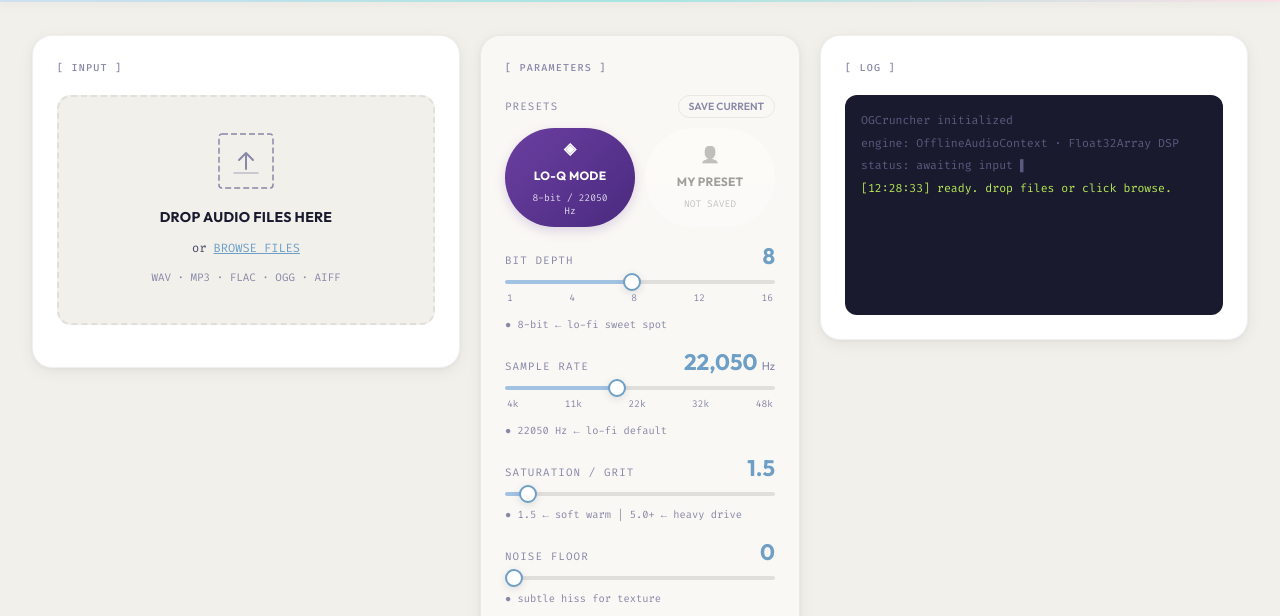
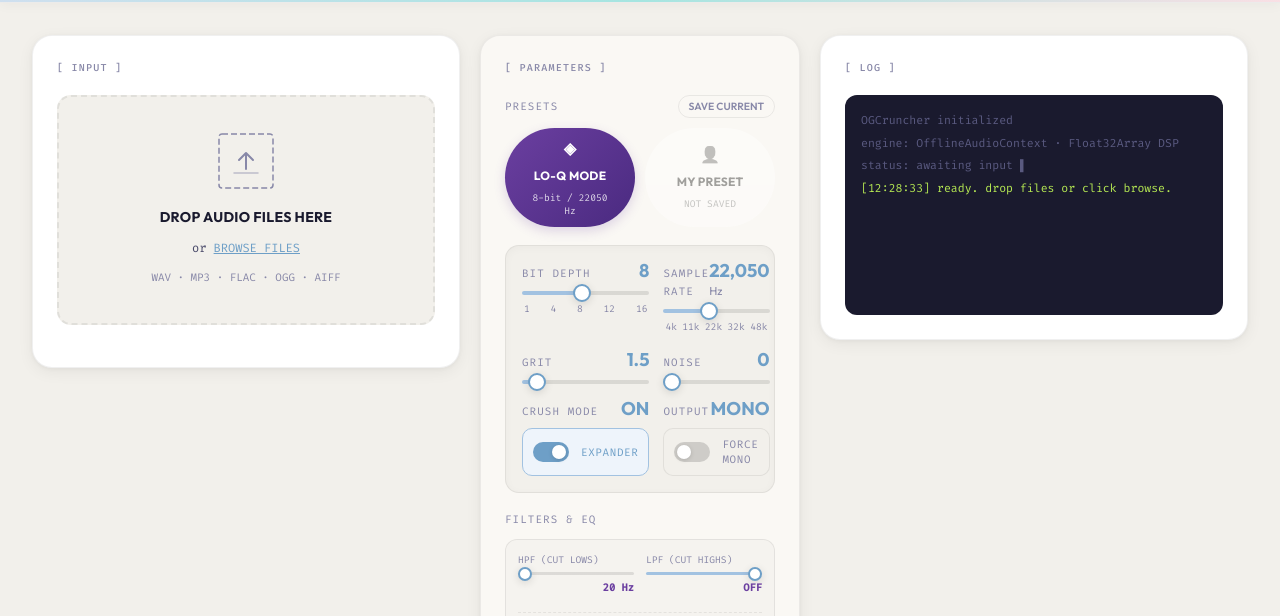
Before and after one commit to Figarist/OGCruncher, a plain HTML site: page www/index.html in a window 1280 px wide. Shown: the part 70-686 px from the top of the page. Drawn offline with nearby package versions, Linux system fonts and the light colour scheme; no server answers.

Commit message:
UI: Implement two-column Audio Rack grid for parameters

```diff
--- a/www/index.html
+++ b/www/index.html
@@ -123,6 +123,9 @@
         </div>
       </div>
 
+      <!-- ── AUDIO RACK (Grid) ── -->
+      <div class="audio-rack">
+
         <!-- Bit Depth -->
         <div class="control-group" id="group-bitdepth">
           <div class="control-header">
@@ -142,7 +145,6 @@
               <span>1</span><span>4</span><span>8</span><span>12</span><span>16</span>
             </div>
           </div>
-        <p class="control-hint" id="hint-bitdepth">● 8-bit ← lo-fi sweet spot</p>
         </div>
 
         <!-- Sample Rate -->
@@ -164,13 +166,12 @@
               <span>4k</span><span>11k</span><span>22k</span><span>32k</span><span>48k</span>
             </div>
           </div>
-        <p class="control-hint" id="hint-samplerate">● 22050 Hz ← lo-fi default</p>
         </div>
 
         <!-- Saturation (Grit) -->
         <div class="control-group" id="group-grit">
           <div class="control-header">
-          <label for="slider-grit" class="control-label">SATURATION / GRIT</label>
+            <label for="slider-grit" class="control-label">GRIT</label>
             <output id="out-grit" for="slider-grit" class="control-value">1.5</output>
           </div>
           <div class="slider-track-wrap">
@@ -183,13 +184,12 @@
               aria-label="Saturation drive amount"
             />
           </div>
-        <p class="control-hint">● 1.5 ← soft warm | 5.0+ ← heavy drive</p>
         </div>
 
         <!-- Noise Floor -->
         <div class="control-group" id="group-noise">
           <div class="control-header">
-          <label for="slider-noise" class="control-label">NOISE FLOOR</label>
+            <label for="slider-noise" class="control-label">NOISE</label>
             <output id="out-noise" for="slider-noise" class="control-value">0</output>
           </div>
           <div class="slider-track-wrap">
@@ -202,7 +202,6 @@
               aria-label="Noise floor level"
             />
           </div>
-        <p class="control-hint">● subtle hiss for texture</p>
         </div>
 
         <!-- Mode toggle -->
@@ -221,14 +220,14 @@
             <span class="toggle-track">
               <span class="toggle-thumb"></span>
             </span>
-          <span class="toggle-label-text">EXPANDER · DITHER · ANTI-ALIAS</span>
+            <span class="toggle-label-text">EXPANDER</span>
           </button>
         </div>
 
         <!-- Stereo Toggle -->
         <div class="control-group" id="group-stereo">
           <div class="control-header">
-          <label for="toggle-stereo" class="control-label">OUTPUT MODE</label>
+            <label for="toggle-stereo" class="control-label">OUTPUT</label>
             <span id="out-stereo" class="control-value">MONO</span>
           </div>
           <button
@@ -241,8 +240,10 @@
             <span class="toggle-track">
               <span class="toggle-thumb"></span>
             </span>
-          <span class="toggle-label-text">FORCE MONO (REDUCED SIZE)</span>
+            <span class="toggle-label-text">FORCE MONO</span>
           </button>
+        </div>
+
       </div>
 
       <!-- Filters & EQ -->
--- a/www/style.css
+++ b/www/style.css
@@ -334,6 +334,37 @@ a { text-decoration: none; color: inherit; }
 .preset-card__meta { font-family: var(--font-mono); font-size: 0.6rem; opacity: 0.6; font-weight: 400; }
 
 .btn--preset-card.active .preset-card__meta { opacity: 0.8; }
+
+/* Audio Rack (Grid) */
+.audio-rack {
+  display: grid;
+  grid-template-columns: 1fr 1fr;
+  gap: 16px 14px;
+  background: var(--bg-color);
+  padding: 16px;
+  border-radius: 14px;
+  border: 1px solid var(--border-light);
+  box-shadow: inset 0 2px 8px rgba(0,0,0,.03);
+}
+
+.audio-rack .control-value {
+  font-size: 1.15rem;
+}
+
+.audio-rack .control-group {
+  gap: 8px;
+}
+
+.audio-rack .toggle-switch {
+  padding: 8px 10px;
+  height: 100%;
+}
+
+@media (max-width: 600px) {
+  .audio-rack {
+    grid-template-columns: 1fr;
+  }
+}
 
 /* Control groups */
 .control-group { display: flex; flex-direction: column; gap: 10px; }
```
Lines whose indentation alone changed are shown as unchanged.
